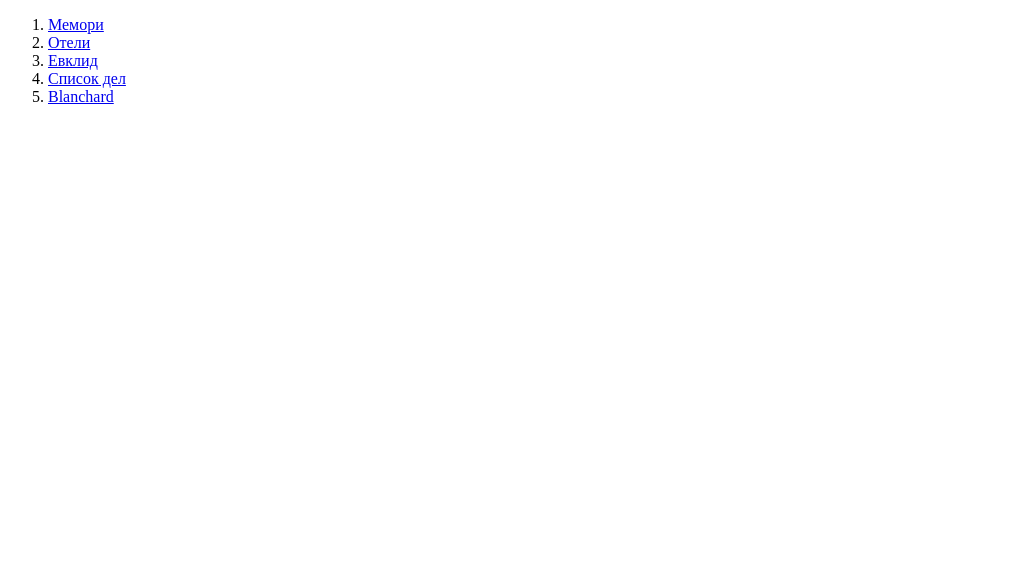
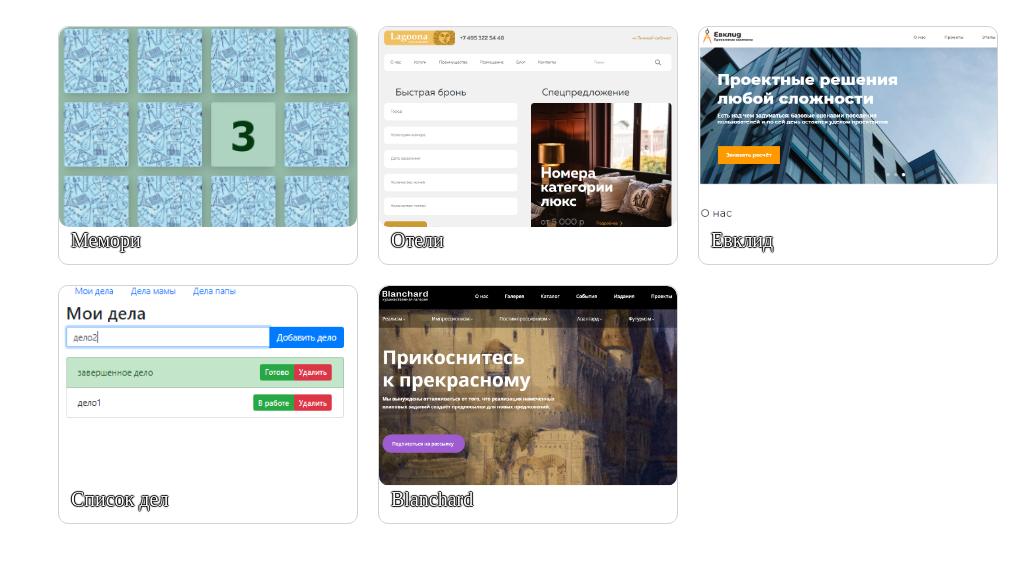
Before and after one commit to larisamalashevich/sikillbox-homeworks, a plain HTML site: page index.html in a window 1280 px wide. Shown: the whole page, without its empty margins (0-1029 px from the left). Drawn offline with Linux system fonts and the light colour scheme.

Commit message:
карточки с превью

```diff
--- a/index.html
+++ b/index.html
@@ -4,15 +4,16 @@
     <meta charset="UTF-8">
     <meta http-equiv="X-UA-Compatible" content="IE=edge">
     <meta name="viewport" content="width=device-width, initial-scale=1.0">
+    <link rel="stylesheet" href="./static/css/style.css"/>
     <title>Прототип портфолио</title>
 </head>
 <body>
-    <ol>
-        <li><a href="./memory">Мемори</a></li>
-        <li><a href="./lagoona">Отели</a></li>
-        <li><a href="./euclid">Евклид</a></li>
-        <li><a href="./todo">Список дел</a></li>
-        <li><a href="https://larisamalashevich.github.io/Blanchard/">Blanchard</li>
+    <ol class="links-list">
+        <li class="liks-list-item"><a class="card" id="memory" href="./memory"><div class="preview"></div><span>Мемори</span></a></li>
+        <li class="liks-list-item"><a class="card" id="lagoona" href="./lagoona"><div class="preview"></div><span>Отели</span></a></li>
+        <li class="liks-list-item"><a class="card" id="euclid" href="./euclid"><div class="preview"></div><span>Евклид</span></a></li>
+        <li class="liks-list-item"><a class="card" id="todo" href="./todo"><div class="preview"></div><span>Список дел</span></a></li>
+        <li class="liks-list-item"><a class="card" id="blanchard" href="https://larisamalashevich.github.io/Blanchard/"><div class="preview"></div><span>Blanchard</span></a></li>
     </ol>
 </body>
 </html>
--- /dev/null
+++ b/static/css/style.css
@@ -0,0 +1,87 @@
+.links-list {
+    list-style: none;
+    display: flex;
+    flex-wrap: wrap;
+
+}
+
+.liks-list-item {
+    display: block;
+    position: relative;
+    flex: 1 1 30%;
+    margin: 10px;
+    max-width: 300px;
+    min-width: 200px;
+}
+
+
+.card{
+    box-sizing: border-box;
+    display: block;
+    width: 100%;
+    height: 100%;
+    text-decoration: none;
+
+    padding: 10px;
+    padding-top: 200px;
+    border: 1px solid lightgray;
+    border-radius: 10px;
+    display: flex;
+    flex-direction: column;
+    justify-content: stretch;
+    align-items: stretch;
+
+    overflow: hidden;
+    position: relative;
+}
+
+.card .preview{
+    position: absolute;
+    top: 0;
+    left: 0;
+    width: 100%;
+    height: 200px;
+    background-size: 100% auto;
+    background-position: center top;
+
+    transition: background-size 1s ease-in-out;
+    background-repeat: no-repeat;
+
+    overflow: hidden;
+    border-radius: 10px;
+}
+
+.card span{
+    padding: 2px;
+    border-radius: 2px;
+
+    font-size: 20px;
+    color : white;
+    text-shadow: 1px 0 1px #000,
+    0 1px 1px #000,
+    -1px 0 1px #000,
+    0 -1px 1px #000;
+    /* background-color: rgba(0, 255, 0, 0.2); */
+}
+
+.card:hover .preview{
+    background-size: 150% auto;
+}
+
+.card#memory .preview{
+    background-image: url(../img/memory.png);
+}
+
+.card#lagoona .preview{
+    background-image: url(../img/lagoona.png);
+}
+
+.card#euclid .preview{
+    background-image: url(../img/euclid.png);
+}
+.card#todo .preview{
+    background-image: url(../img/todo.png);
+}
+.card#blanchard .preview{
+    background-image: url(../img/blanchard.png);
+}
```
Also changed, not shown: static/img/blanchard.png (added), static/img/euclid.png (added), static/img/lagoona.png (added), static/img/memory.png (added), static/img/todo.png (added).
